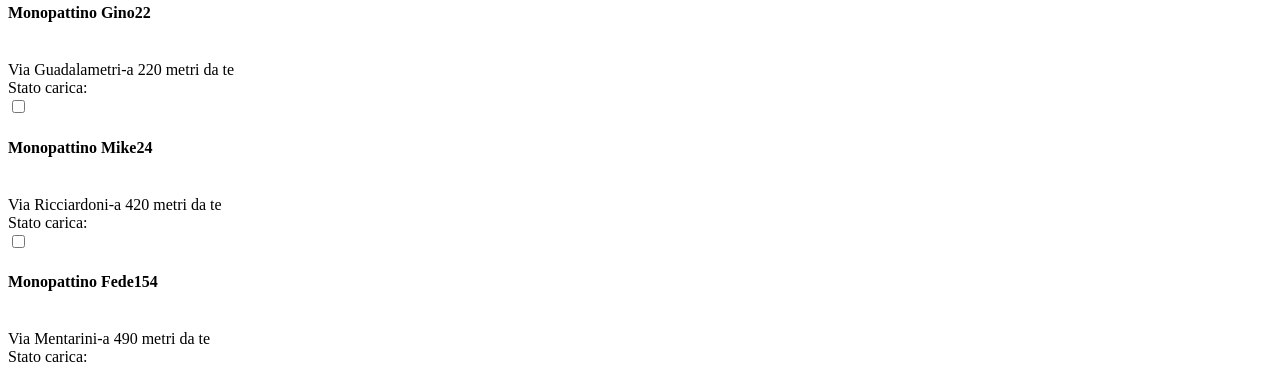
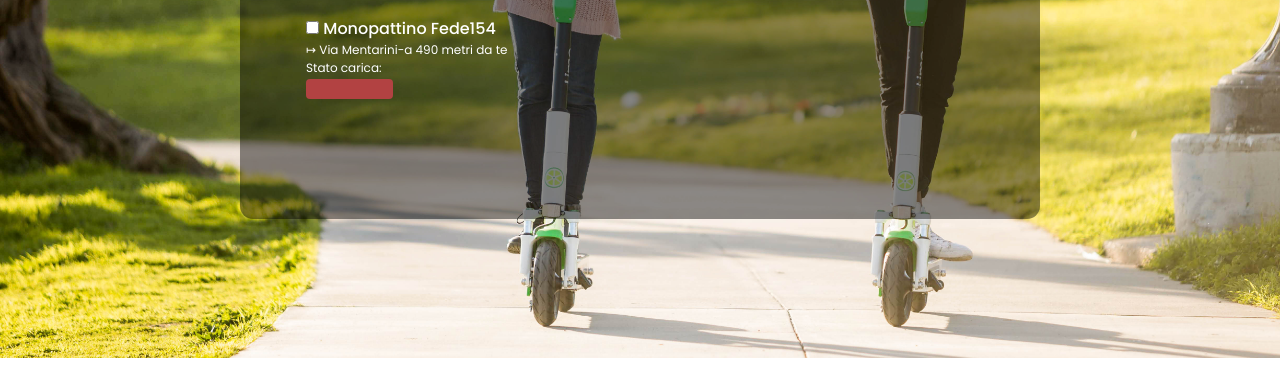
Before and after one commit to LouisAssaneFaye/Codingchallenge, a plain HTML site: page index.html in a window 1280 px wide. Shown: the part 442-816 px from the top of the page. Drawn offline with Linux system fonts and the light colour scheme.

Commit message:
Add files via upload

```diff
--- a/index.html
+++ b/index.html
@@ -5,7 +5,7 @@
     <meta http-equiv="X-UA-Compatible" content="IE=edge">
     <meta name="viewport" content="width=device-width, initial-scale=1.0">
     <title>Document</title>
-    <link rel="stylesheet" href="Esercizio selezione.css">
+    <link rel="stylesheet" href="style.css">
     <link rel="preconnect" href="https://fonts.googleapis.com">
 <link rel="preconnect" href="https://fonts.gstatic.com" crossorigin>
 <link href="https://fonts.googleapis.com/css2?family=Poppins:ital,wght@0,100;0,200;0,300;0,400;0,500;0,600;0,700;0,800;0,900;1,100;1,200;1,300;1,400;1,500;1,600;1,700;1,800;1,900&display=swap" rel="stylesheet">
```
